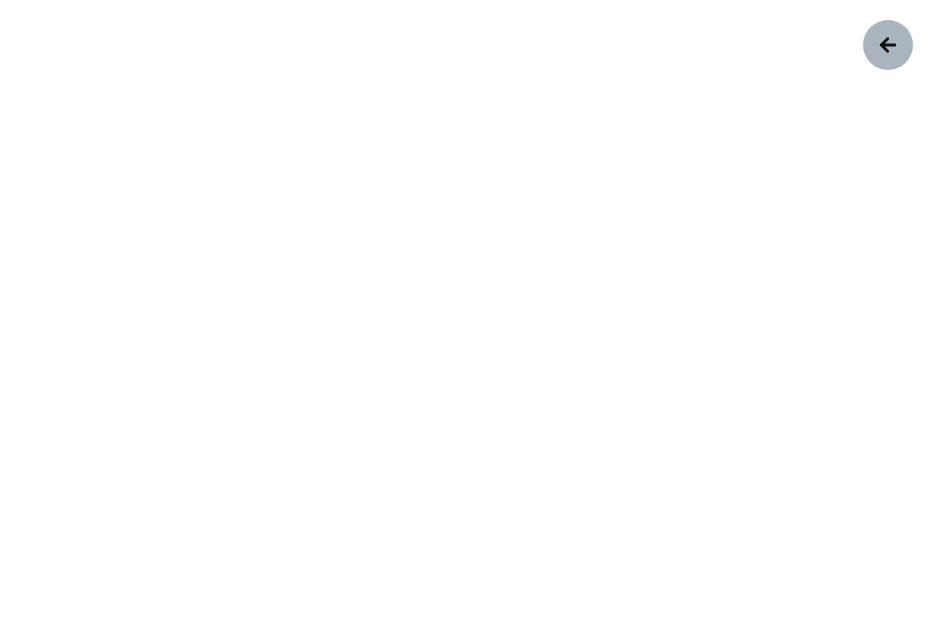
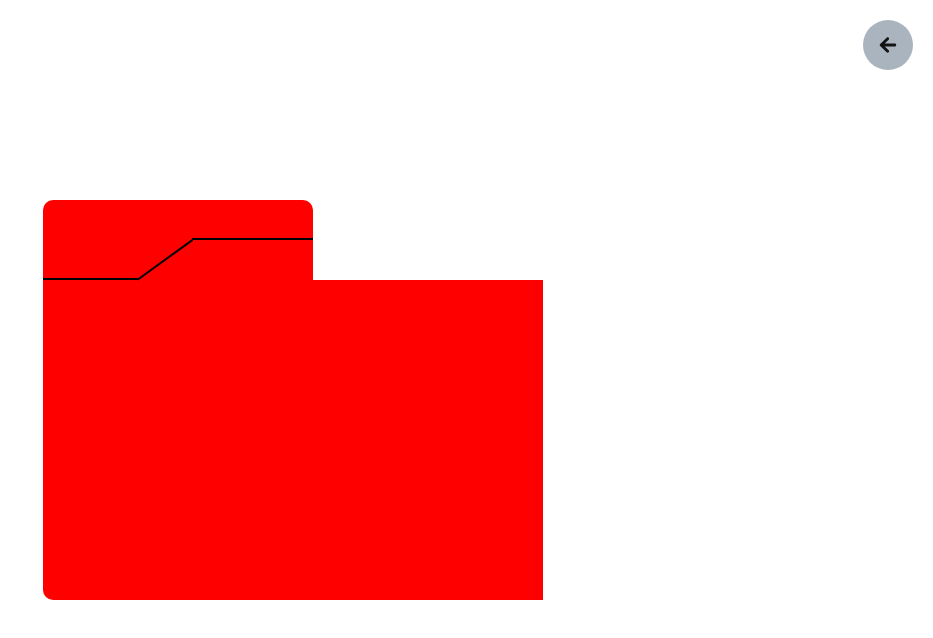
Before and after one commit to MaVic1996/multi-dex, a Next.js app: page /kanto in a window 1280 px wide. Shown: the top 638 px of the page, without its empty margins (347-1280 px from the left). Built offline with nearby package versions, Linux system fonts and the light colour scheme.

Commit message:
Add base pokedex shape

```diff
--- /dev/null
+++ b/components/kanto/Case.tsx
@@ -0,0 +1,5 @@
+import styles from "../../styles/components/kanto/Case.module.css";
+
+const Case = () => <div className={styles.case}></div>;
+
+export default Case;
--- /dev/null
+++ b/components/kanto/MainSide.tsx
@@ -0,0 +1,10 @@
+import styles from "../../styles/components/kanto/MainSide.module.css";
+import TopLimitLine from "./mainSide/TopLimitLine";
+
+const MainSide = () => (
+  <div className={styles.mainSide}>
+    <TopLimitLine />
+  </div>
+);
+
+export default MainSide;
--- /dev/null
+++ b/components/kanto/mainSide/TopLimitLine.tsx
@@ -0,0 +1,11 @@
+import styles from "../../../styles/components/kanto/mainSide/TopLimitLine.module.css";
+
+const TopLimitLine = () => (
+  <div className={styles.topSide}>
+    <div className={`${styles.horizontalLimit} ${styles.limit1}`} />
+    <div className={styles.diagonalLimit} />
+    <div className={`${styles.horizontalLimit} ${styles.limit2}`} />
+  </div>
+);
+
+export default TopLimitLine;
--- a/pages/kanto/index.tsx
+++ b/pages/kanto/index.tsx
@@ -1,9 +1,19 @@
+import Case from "../../components/kanto/Case";
+import MainSide from "../../components/kanto/MainSide";
+
 const Kanto = () => {
   return (
-    <>
-      <div></div>
-      <div></div>
-    </>
+    <div
+      style={{
+        display: "flex",
+        flexDirection: "row",
+        alignItems: "flex-end",
+        justifyContent: "center",
+      }}
+    >
+      <MainSide></MainSide>
+      <Case></Case>
+    </div>
   );
 };
 
--- /dev/null
+++ b/styles/components/kanto/Case.module.css
@@ -0,0 +1,5 @@
+.case {
+  height: 320px;
+  width: 230px;
+  background: red;
+}
--- /dev/null
+++ b/styles/components/kanto/MainSide.module.css
@@ -0,0 +1,8 @@
+.mainSide {
+  width: 270px;
+  height: 400px;
+  background: red;
+  display: flex;
+  flex-direction: column;
+  border-radius: 10px 10px 0 10px;
+}
--- /dev/null
+++ b/styles/components/kanto/mainSide/TopLimitLine.module.css
@@ -0,0 +1,35 @@
+.topSide {
+  width: 270px;
+  height: 80px;
+  display: flex;
+  flex-direction: row;
+  position: relative;
+}
+
+.horizontalLimit {
+  position: absolute;
+  bottom: 0%;
+  width: 35%;
+  height: 2px;
+  background: black;
+}
+
+.diagonalLimit {
+  position: absolute;
+  bottom: 25%;
+  left: 32.5%;
+  width: 25%;
+  height: 1.5px;
+  background: black;
+  transform: rotate(-36deg);
+}
+
+.limit1 {
+  left: 0%;
+}
+
+.limit2 {
+  bottom: 50%;
+  width: 45%;
+  left: 55%;
+}
```
